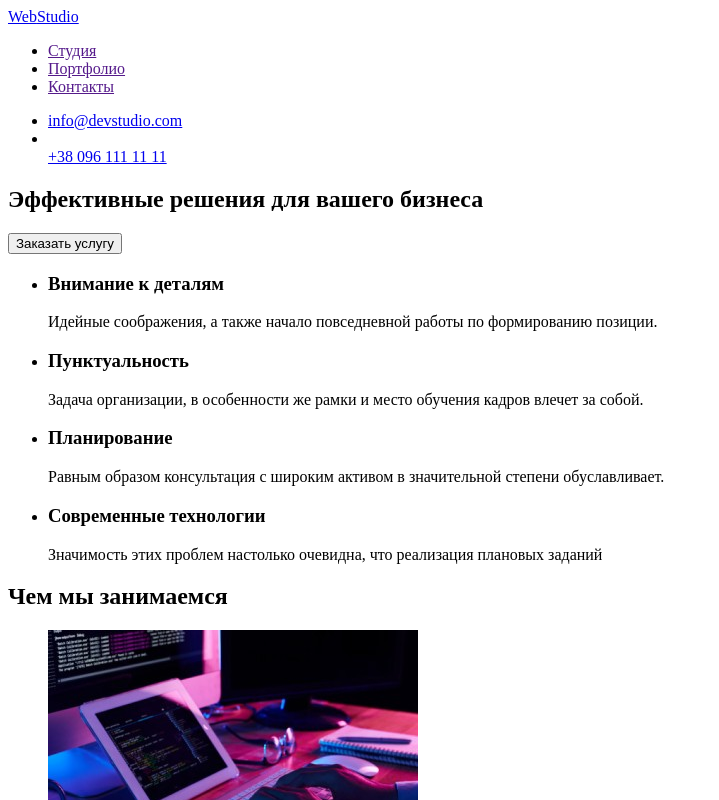
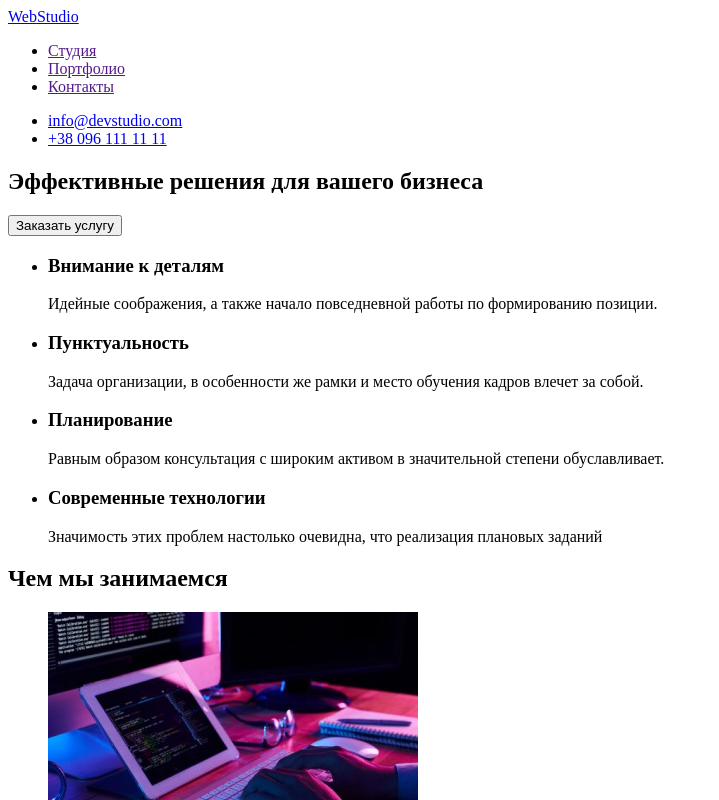
Before and after one commit to AnnaZhezhera/goit-markup-hw-01, a plain HTML site: page index.html in a window 1280 px wide. Shown: the top 800 px of the page, without its empty margins (0-719 px from the left). Drawn offline with Linux system fonts and the light colour scheme.

Commit message:
изменяет footer и header

```diff
--- a/index.html
+++ b/index.html
@@ -17,8 +17,8 @@
         </ul>
       </nav>
       <ul>
-          <li><a href="mailto:info@devstudio.com">info@devstudio.com</a></li>
-          <li></li><a href="tel:+380961111111">+38 096 111 11 11</a></li>
+        <li><a href="mailto:info@devstudio.com">info@devstudio.com</a></li>
+        <li><a href="tel:+380961111111">+38 096 111 11 11</a></li>
       </ul>
     </header>
     <main>
@@ -89,22 +89,22 @@
         <h2>Наша команда</h2>
         <ul>
           <li>
-            <img src="images/Игорь.jpg" alt="Игорь Демьяненко" width="270"/>
+            <img src="images/Игорь.jpg" alt="Игорь Демьяненко" width="270" />
             <h3>Игорь Демьяненко</h3>
             <span>Product Designer</span>
           </li>
           <li>
-            <img src="images/Ольга.jpg" alt="Ольга Репина" width="270"/>
+            <img src="images/Ольга.jpg" alt="Ольга Репина" width="270" />
             <h3>Ольга Репина</h3>
             <span>Frontend Developer</span>
           </li>
           <li>
-            <img src="images/Николай.jpg" alt="Николай Тарасов" width="270"/>
+            <img src="images/Николай.jpg" alt="Николай Тарасов" width="270" />
             <h3>Николай Тарасов</h3>
             <span>Marketing</span>
           </li>
           <li>
-            <img src="images/Михаил.jpg" alt="Михаил Ермаков" width="270"/>
+            <img src="images/Михаил.jpg" alt="Михаил Ермаков" width="270" />
             <h3>Михаил Ермаков</h3>
             <span>UI Designer</span>
           </li>
@@ -114,8 +114,8 @@
     <footer>
       <a href="index.html"><span>Web</span>Studio</a>
       <address>
-        <span>г. Киев, пр-т Леси Украинки, 26</span>
-        <a href="mailto:info@example.com">info@example.com</a>
+        г. Киев, пр-т Леси Украинки, 26<br />
+        <a href="mailto:info@example.com">info@example.com</a><br />
         <a href="tel:+380961111111">+38 096 111 11 11</a>
       </address>
     </footer>
```
